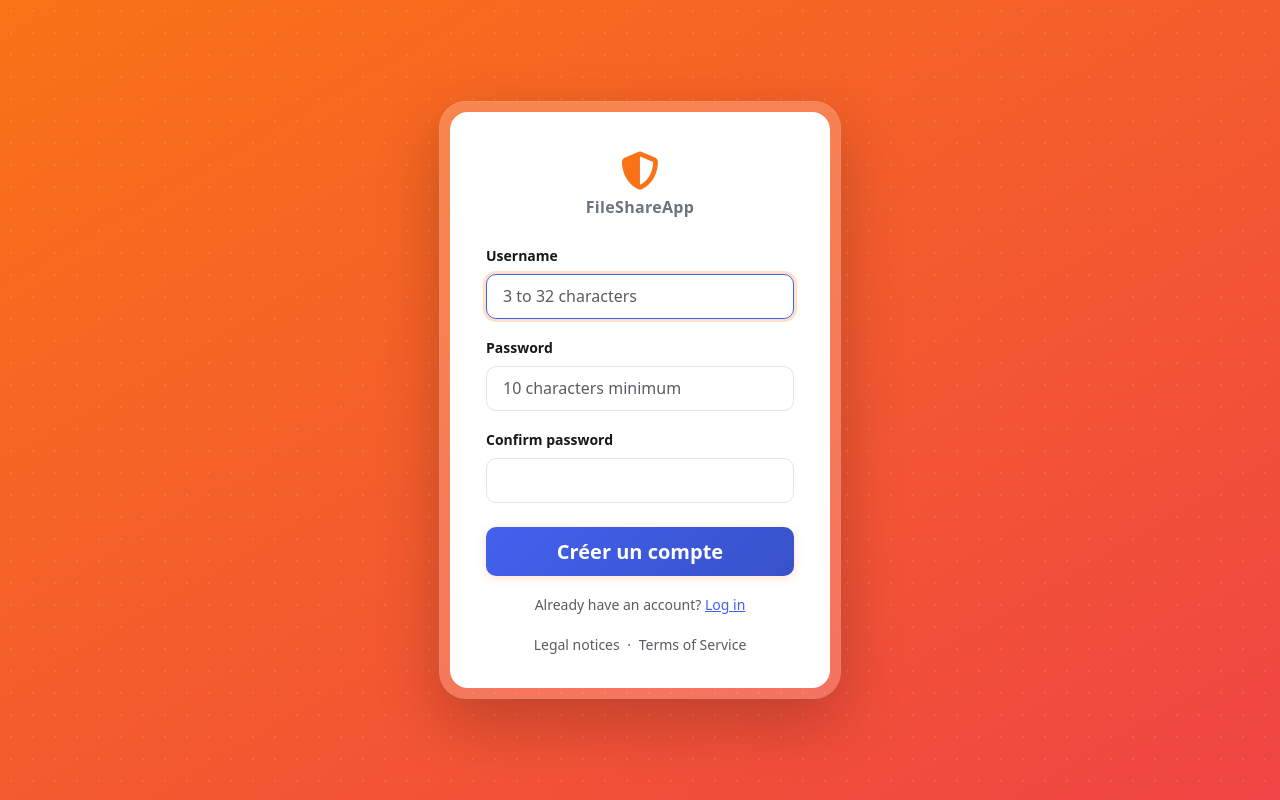
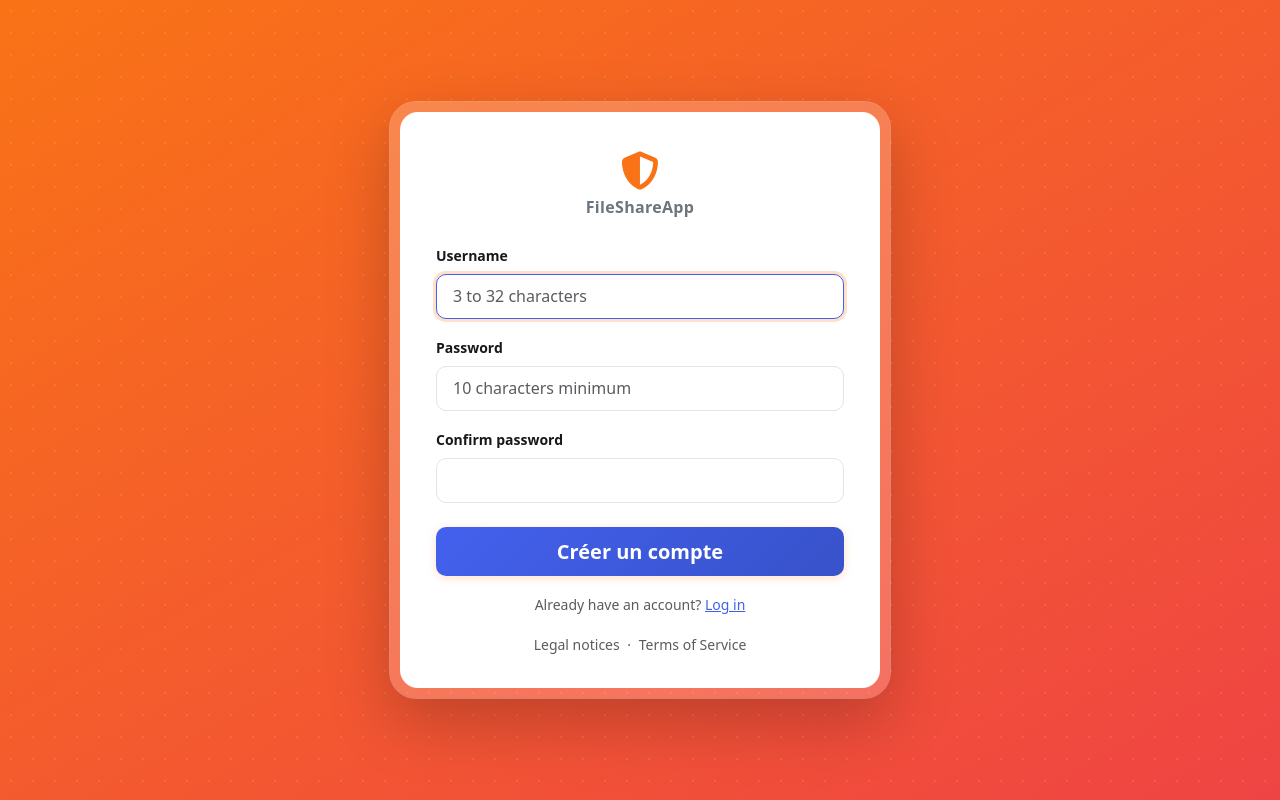
Before and after one commit to djenko-it/securefiles, a Flask app: page /register in a window 1280 px wide. Run offline with Flask 3, Linux system fonts and the light colour scheme; data that the repository does not hold is empty; parts of the project's set-up code (start-up, migrations or seed data) failed here and were passed over; some libraries are stand-ins or nearby versions.

Commit message:
Set login and register card width to 480px
https://claude.ai/code/session_01ENmTDbypymTqidffiYSVcj

```diff
--- a/templates/login.html
+++ b/templates/login.html
@@ -33,7 +33,7 @@
     background: #ffffff;
     border-radius: 18px;
     padding: 2.5rem 2.25rem 2rem;
-    width: 420px;
+    width: 480px;
     max-width: calc(100vw - 2rem);
   }
 
--- a/templates/register.html
+++ b/templates/register.html
@@ -33,7 +33,7 @@
     background: #ffffff;
     border-radius: 18px;
     padding: 2.5rem 2.25rem 2rem;
-    width: 380px;
+    width: 480px;
     max-width: calc(100vw - 2rem);
   }
 
```
